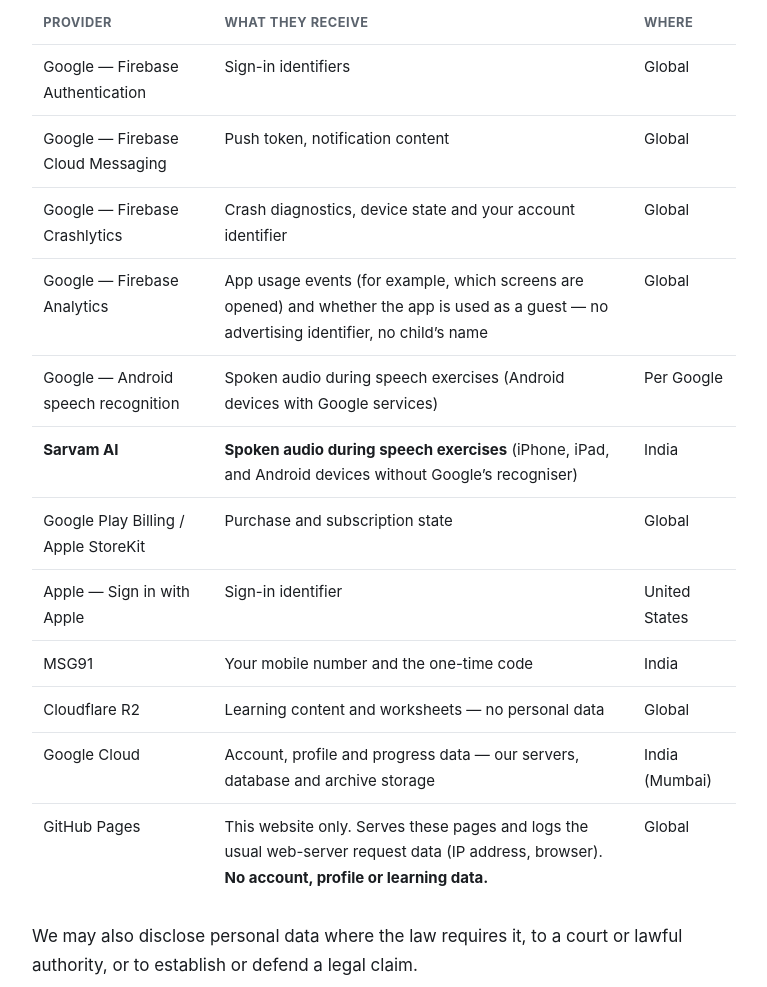
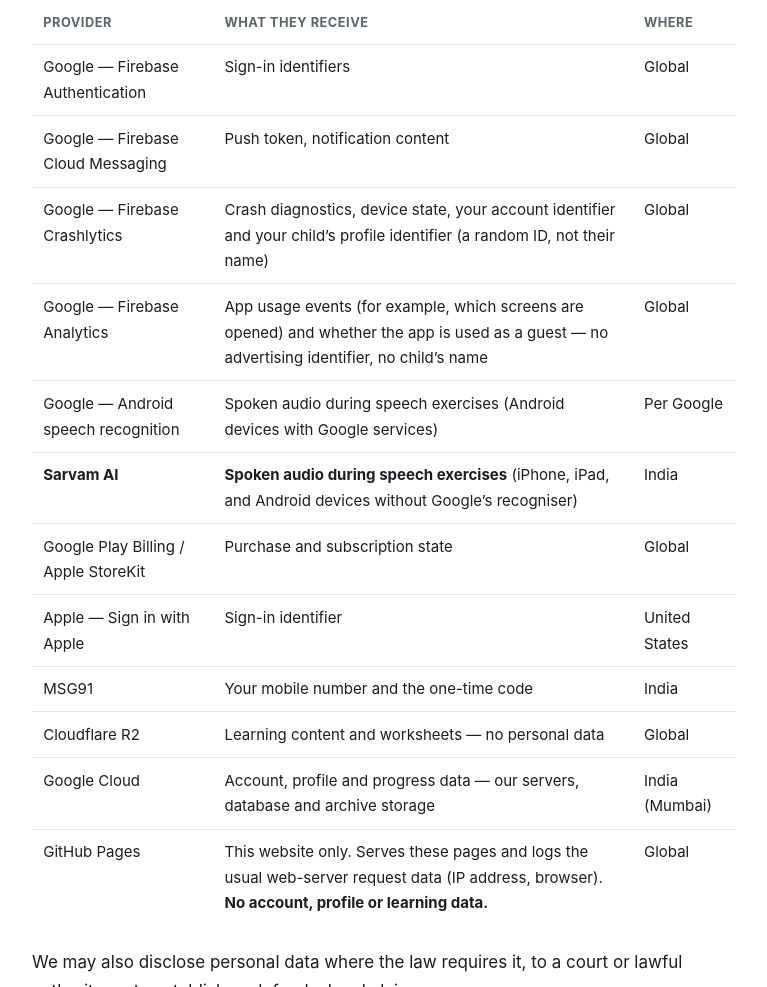
Before and after one commit to krushang18/vaanii-privacy-policy, a plain HTML site: page privacy-policy/index.html in a window 1280 px wide. Shown: the part 5476-6463 px from the top of the page, without its empty margins (256-1023 px from the left). Drawn offline with Linux system fonts and the light colour scheme.

Commit message:
Policy 2026-10-26 fix: Crashlytics also receives the child profile identifier

```diff
--- a/privacy-policy/index.html
+++ b/privacy-policy/index.html
@@ -238,7 +238,7 @@
   <tbody>
     <tr><td>Google — Firebase Authentication</td><td>Sign-in identifiers</td><td>Global</td></tr>
     <tr><td>Google — Firebase Cloud Messaging</td><td>Push token, notification content</td><td>Global</td></tr>
-    <tr><td>Google — Firebase Crashlytics</td><td>Crash diagnostics, device state and your account identifier</td><td>Global</td></tr>
+    <tr><td>Google — Firebase Crashlytics</td><td>Crash diagnostics, device state, your account identifier and your child’s profile identifier (a random ID, not their name)</td><td>Global</td></tr>
     <tr><td>Google — Firebase Analytics</td><td>App usage events (for example, which screens are opened) and whether the app is used as a guest — no advertising identifier, no child’s name</td><td>Global</td></tr>
     <tr><td>Google — Android speech recognition</td><td>Spoken audio during speech exercises (Android devices with Google services)</td><td>Per Google</td></tr>
     <tr><td><strong>Sarvam AI</strong></td><td><strong>Spoken audio during speech exercises</strong> (iPhone, iPad, and Android devices without Google’s recogniser)</td><td>India</td></tr>
```
Also changed, not shown: 1 other file.
